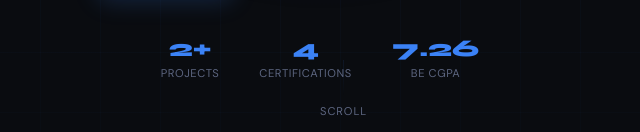
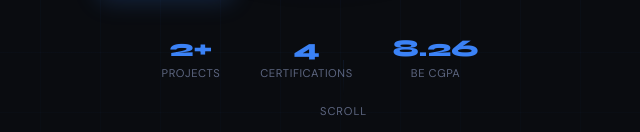
Before and after one commit to adisahu2023/portfolio, a plain HTML site: page index.html in a window 1280 px wide. Shown: the part 668-800 px from the top of the page, 320-960 px from the left. Drawn offline with Linux system fonts and the light colour scheme.

Commit message:
edit skills section and cgpa

```diff
--- a/index.html
+++ b/index.html
@@ -204,7 +204,7 @@
   <div class="hero-stats">
     <div class="hero-stat"><div class="hero-stat-num">2+</div><div class="hero-stat-label">Projects</div></div>
     <div class="hero-stat"><div class="hero-stat-num">4</div><div class="hero-stat-label">Certifications</div></div>
-    <div class="hero-stat"><div class="hero-stat-num">7.26</div><div class="hero-stat-label">BE CGPA</div></div>
+    <div class="hero-stat"><div class="hero-stat-num">8.26</div><div class="hero-stat-label">BE CGPA</div></div>
   </div>
   <div class="hero-scroll"><div class="scroll-line"></div>Scroll</div>
 </section>
```
